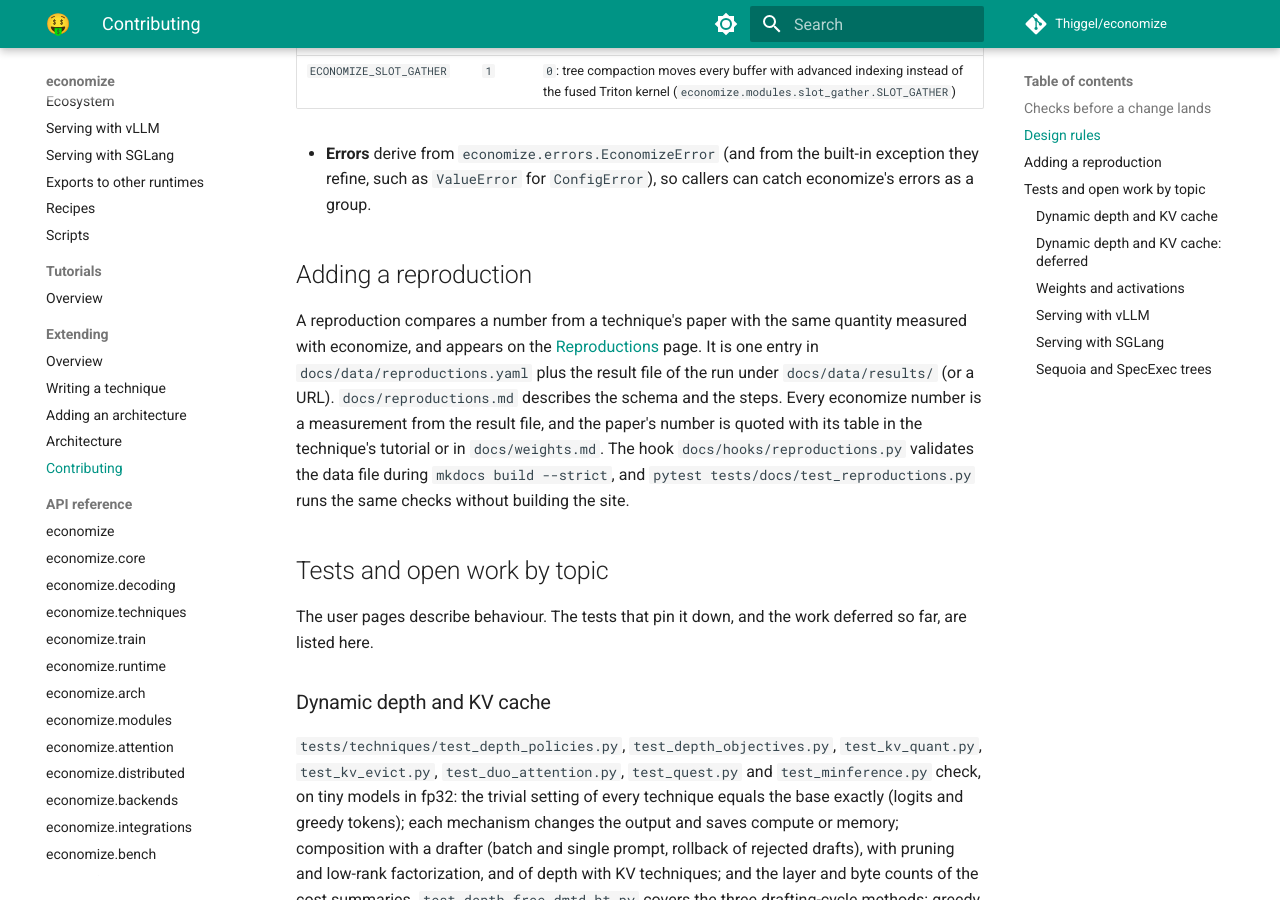
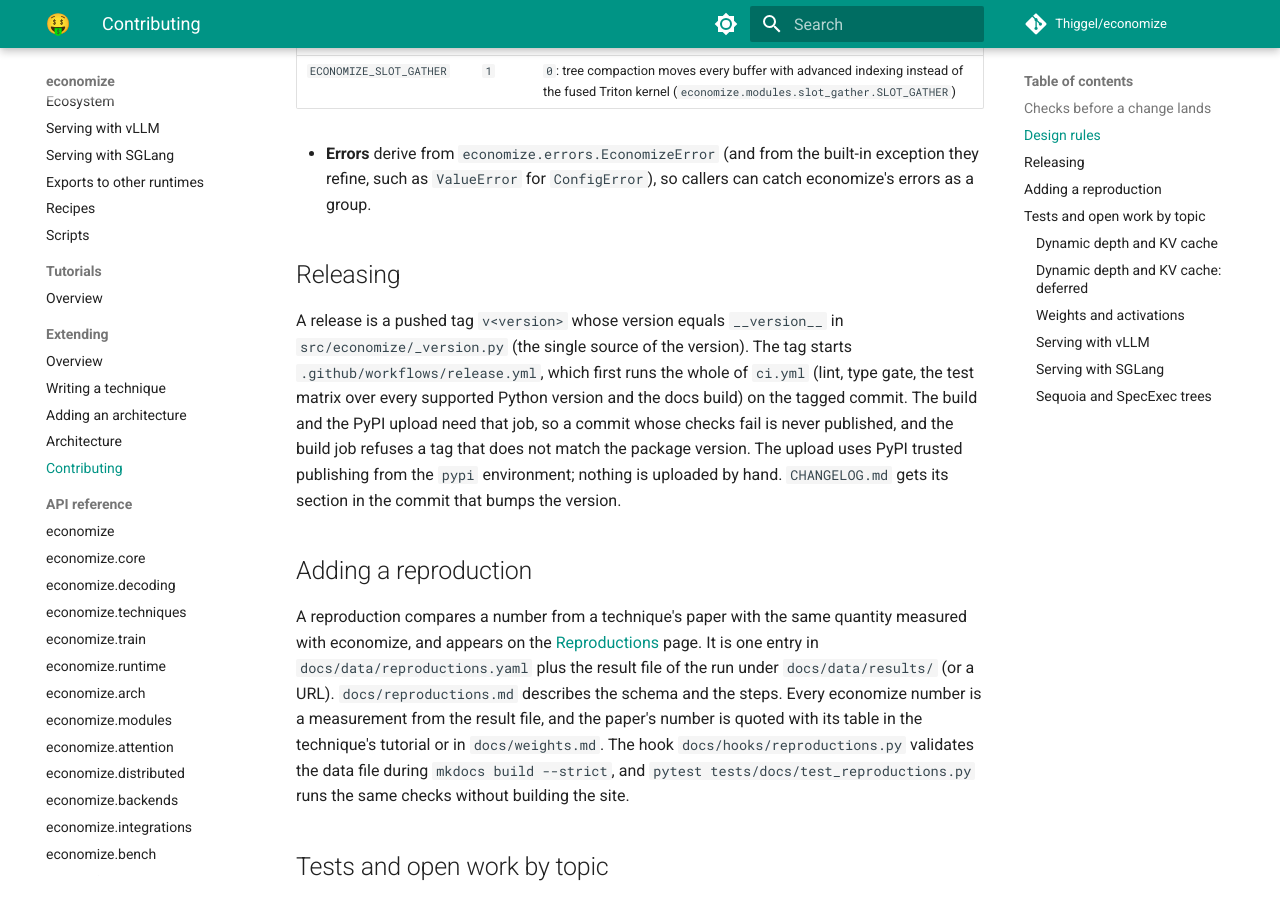
Before and after one commit to Thiggel/economize, an MkDocs documentation site: the page built from docs/CONTRIBUTING.md, in a window 1280 px wide and 900 px high, scrolled down 2222 px. Built offline with MkDocs 1.6.1 and Material for MkDocs 9.7.7, drawn with Linux system fonts in a browser that asks for light colours; comment, search, counter and statistics services are not loaded.

Commit message:
CI: publish releases only after the full CI passes on the tagged commit; test Python 3.11 and 3.13
release.yml runs on tags v*, calls ci.yml (lint, types, the test matrix, docs) as a reusable workflow and builds and
uploads to PyPI (trusted publishing) only when it passes. The build refuses a tag that does not match _version.py.
The test matrix now covers every Python version of the classifiers; tests/unit/test_packaging.py keeps both in step.

```diff
--- a/docs/CONTRIBUTING.md
+++ b/docs/CONTRIBUTING.md
@@ -81,6 +81,15 @@ These rules are explained in `docs/ARCHITECTURE.md`; the tests named here enforc
 
 - **Errors** derive from `economize.errors.EconomizeError` (and from the built-in exception they refine, such as
   `ValueError` for `ConfigError`), so callers can catch economize's errors as a group.
+
+## Releasing
+
+A release is a pushed tag `v<version>` whose version equals `__version__` in `src/economize/_version.py` (the single
+source of the version). The tag starts `.github/workflows/release.yml`, which first runs the whole of `ci.yml` (lint,
+type gate, the test matrix over every supported Python version and the docs build) on the tagged commit. The build and
+the PyPI upload need that job, so a commit whose checks fail is never published, and the build job refuses a tag that
+does not match the package version. The upload uses PyPI trusted publishing from the `pypi` environment; nothing is
+uploaded by hand. `CHANGELOG.md` gets its section in the commit that bumps the version.
 
 ## Adding a reproduction
 
```
Also changed, not shown: 3 other files.
